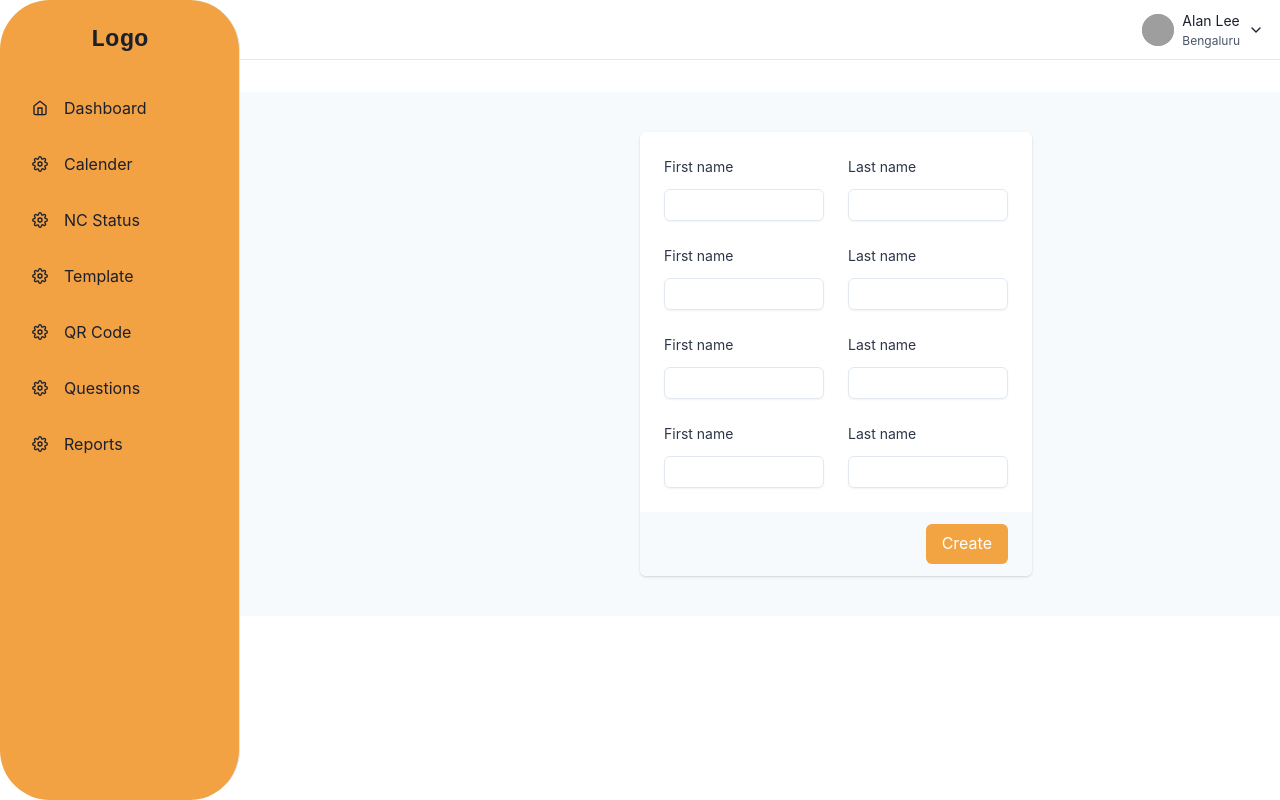
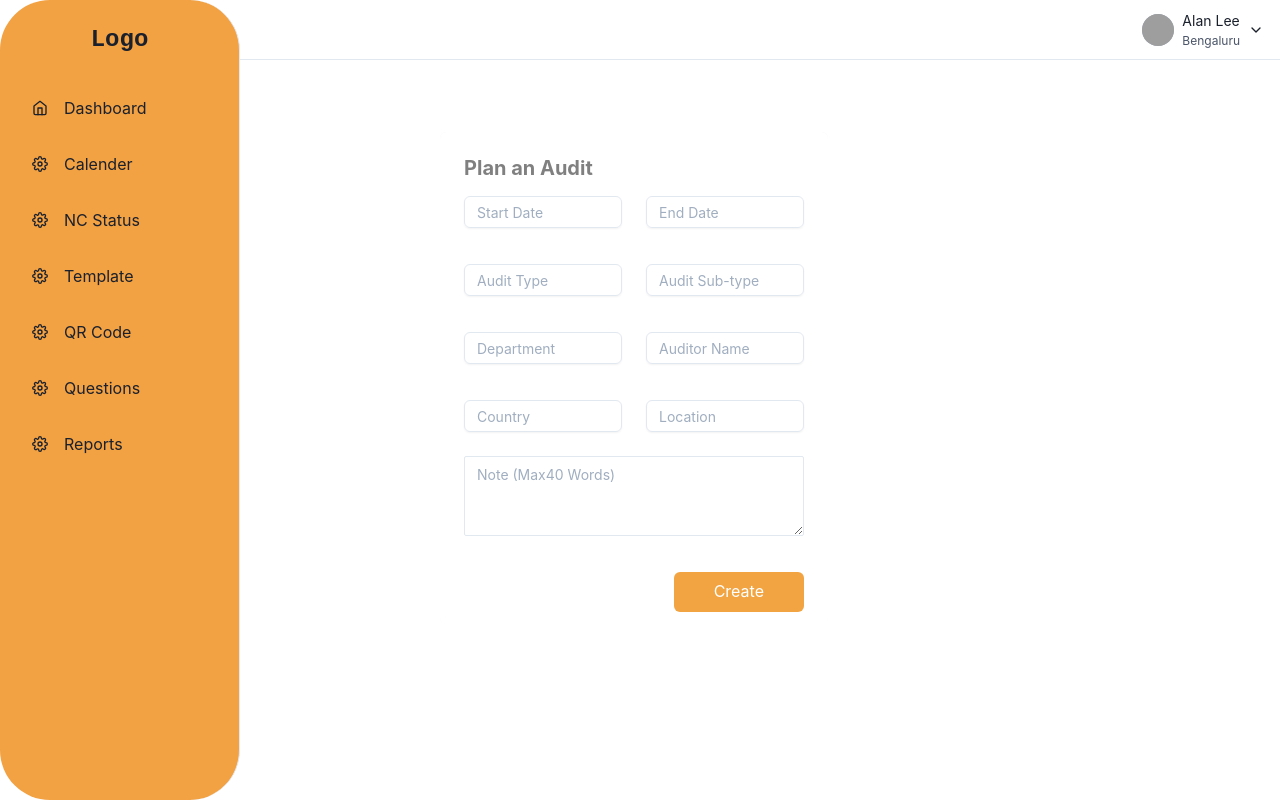
Before and after one commit to prajwalmadhav/Audire-frontend, a React (Create React App) app: page /calender in a window 1280 px wide. Built offline with nearby package versions, Linux system fonts and the light colour scheme; grey boxes are pictures that could not be loaded.

Commit message:
added form for plan audit

```diff
--- a/src/Components/Calender.tsx
+++ b/src/Components/Calender.tsx
@@ -1,49 +1,38 @@
-import React from "react";
 import {
   chakra,
   Box,
-  Flex,
   useColorModeValue,
   SimpleGrid,
   GridItem,
-  Heading,
-  Text,
   Stack,
   FormControl,
   FormLabel,
   Input,
-  InputGroup,
-  InputLeftAddon,
-  FormHelperText,
+  Button,
   Textarea,
-  Avatar,
-  Icon,
-  Button,
-  VisuallyHidden,
-  Select,
-  Checkbox,
-  RadioGroup,
-  Radio,
+  Heading,
 } from "@chakra-ui/react";
-import { FaUser } from "react-icons/fa";
 
 export default function Component() {
   return (
-    <Box bg={useColorModeValue("gray.50", "inherit")} p={10} >
+    <>
+
+      <Box bg={useColorModeValue("gray.30", "inherit")} p={10} ml={{ lg:'400px' }}  >
 
 
 
-      <Box mt={[10, 0]} ml={{ lg:'600px' }}>
+        <Box mt={[10, 0]} >
+
           <SimpleGrid
-          display={{ base: "initial", md: "grid" }}
-          columns={{ md: 3 }}
+            display={{ base: "initial", md: "grid", lg:"flex-end" }}
+            columns={{ md: 3 , lg: 4}}
             spacing={{ md: 6 }}
           >
 
             <GridItem mt={[5, null, 0]} colSpan={{ md: 2 }}>
               <chakra.form
                 method="POST"
-              shadow="base"
+                shadow="inner"
                 rounded={[null, "md"]}
                 overflow={{ sm: "hidden" }}
               >
@@ -54,15 +43,22 @@ export default function Component() {
                   bg={useColorModeValue("white", "gray.700")}
                   spacing={6}
                 >
+
+                  <Heading as='h3' size='md' mb="-20px" color="grey" fontSize='20px'>
+                    Plan an Audit
+                  </Heading>
+
                   <SimpleGrid columns={6} spacing={6}>
+
+                    {/* 1th row input form  */}
+
                     <FormControl as={GridItem} colSpan={[6, 3]}>
                       <FormLabel
                         htmlFor="first_name"
-                      fontSize="sm"
-                      fontWeight="md"
+                        fontSize="lg"
+                        fontWeight="xl"
                         color={useColorModeValue("gray.700", "gray.50")}
                       >
-                      First name
                       </FormLabel>
                       <Input
                         type="text"
@@ -75,6 +71,8 @@ export default function Component() {
                         size="sm"
                         w="full"
                         rounded="md"
+                        placeholder='Start Date'
+
                       />
                       </FormControl>
 
@@ -85,7 +83,7 @@ export default function Component() {
                         fontWeight="md"
                         color={useColorModeValue("gray.700", "gray.50")}
                       >
-                      Last name
+
                       </FormLabel>
                       <Input
                         type="text"
@@ -98,8 +96,13 @@ export default function Component() {
                         size="sm"
                         w="full"
                         rounded="md"
+                        placeholder='End Date'
+
                       />
                     </FormControl>
+
+                    {/* 2th row input form  */}
+
 
                     <FormControl as={GridItem} colSpan={[6, 3]}>
                       <FormLabel
@@ -108,7 +111,7 @@ export default function Component() {
                         fontWeight="md"
                         color={useColorModeValue("gray.700", "gray.50")}
                       >
-                      First name
+
                       </FormLabel>
                       <Input
                         type="text"
@@ -121,6 +124,8 @@ export default function Component() {
                         size="sm"
                         w="full"
                         rounded="md"
+                        placeholder='Audit Type'
+
                       />
                       </FormControl>
 
@@ -131,7 +136,7 @@ export default function Component() {
                         fontWeight="md"
                         color={useColorModeValue("gray.700", "gray.50")}
                       >
-                      Last name
+
                       </FormLabel>
                       <Input
                         type="text"
@@ -144,8 +149,14 @@ export default function Component() {
                         size="sm"
                         w="full"
                         rounded="md"
+                        placeholder='Audit Sub-type'
+
                       />
                     </FormControl>
+
+
+                    {/* 3th row input form  */}
+
 
                     <FormControl as={GridItem} colSpan={[6, 3]}>
                       <FormLabel
@@ -154,7 +165,7 @@ export default function Component() {
                         fontWeight="md"
                         color={useColorModeValue("gray.700", "gray.50")}
                       >
-                      First name
+
                       </FormLabel>
                       <Input
                         type="text"
@@ -167,6 +178,8 @@ export default function Component() {
                         size="sm"
                         w="full"
                         rounded="md"
+                        placeholder='Department'
+
                       />
                       </FormControl>
 
@@ -177,7 +190,6 @@ export default function Component() {
                         fontWeight="md"
                         color={useColorModeValue("gray.700", "gray.50")}
                       >
-                      Last name
                       </FormLabel>
                       <Input
                         type="text"
@@ -190,9 +202,11 @@ export default function Component() {
                         size="sm"
                         w="full"
                         rounded="md"
+                        placeholder='Auditor Name'
+
                       />
                     </FormControl>
-
+                    {/* 4th row input form  */}
                     <FormControl as={GridItem} colSpan={[6, 3]}>
                       <FormLabel
                         htmlFor="first_name"
@@ -200,7 +214,6 @@ export default function Component() {
                         fontWeight="md"
                         color={useColorModeValue("gray.700", "gray.50")}
                       >
-                      First name
                       </FormLabel>
                       <Input
                         type="text"
@@ -213,6 +226,8 @@ export default function Component() {
                         size="sm"
                         w="full"
                         rounded="md"
+                        placeholder='Country'
+
                       />
                       </FormControl>
 
@@ -223,7 +238,6 @@ export default function Component() {
                         fontWeight="md"
                         color={useColorModeValue("gray.700", "gray.50")}
                       >
-                      Last name
                       </FormLabel>
                       <Input
                         type="text"
@@ -236,24 +250,30 @@ export default function Component() {
                         size="sm"
                         w="full"
                         rounded="md"
+                        placeholder='Location'
+
                       />
                     </FormControl>
 
 
                   </SimpleGrid>
+                <Textarea size='sm' placeholder='Note (Max40 Words)' />
+
                 </Stack>
                 <Box
                   px={{ base: 4, sm: 6, lg: 6 }}
                   py={3}
-                bg={useColorModeValue("gray.50", "gray.900")}
+                  bg={useColorModeValue("white", "gray.900")}
                   textAlign="right"
                 >
                   <Button
                     type="submit"
+                    size='md'
                     background="#F2A443"
                     color="white"
                     _focus={{ shadow: "" }}
                     fontWeight="md"
+                    px="40px"
                   >
                     Create
                   </Button>
@@ -267,5 +287,7 @@ export default function Component() {
 
 
       </Box>
+
+    </>
   );
 }
```
Lines whose indentation alone changed are shown as unchanged.
